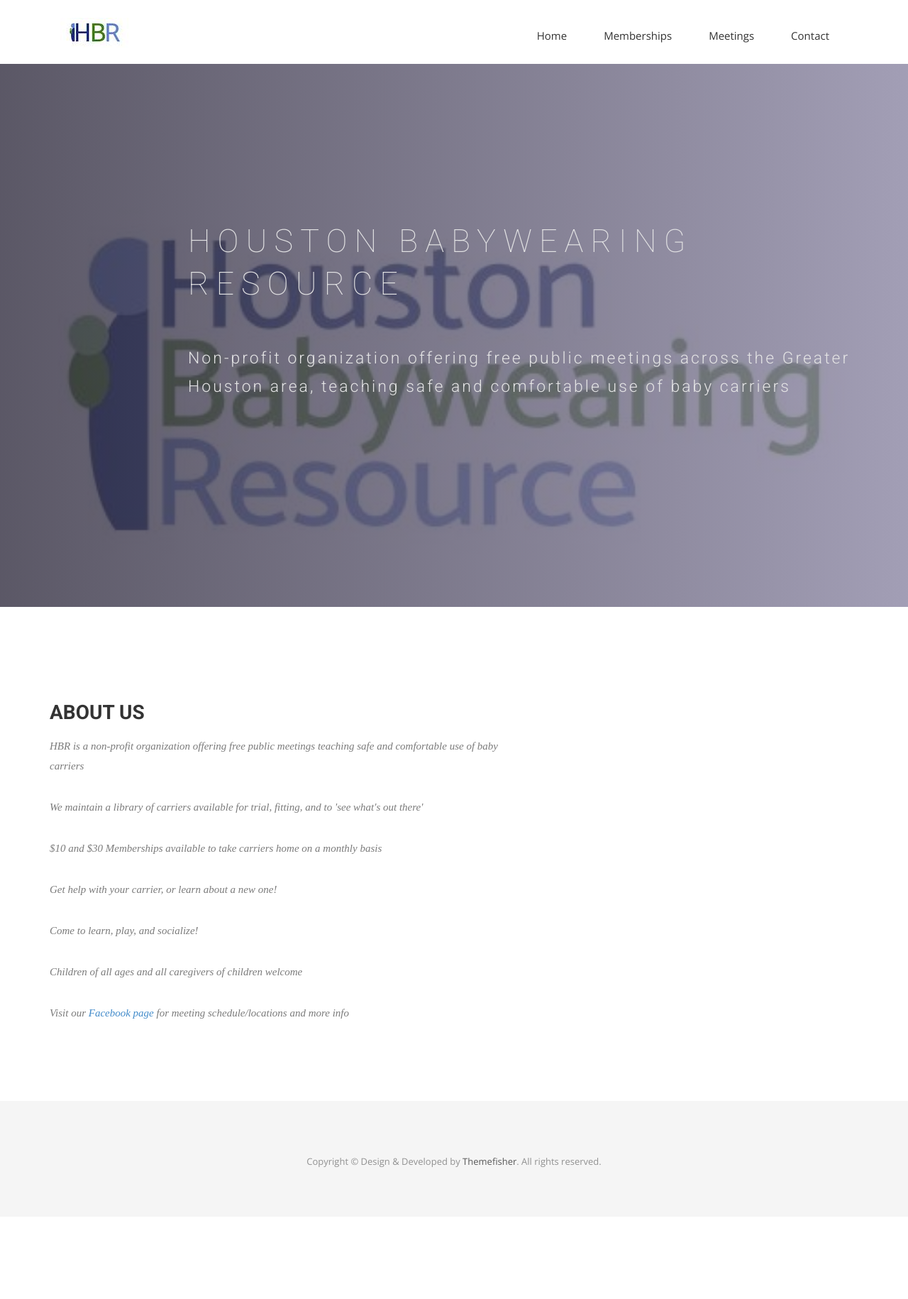
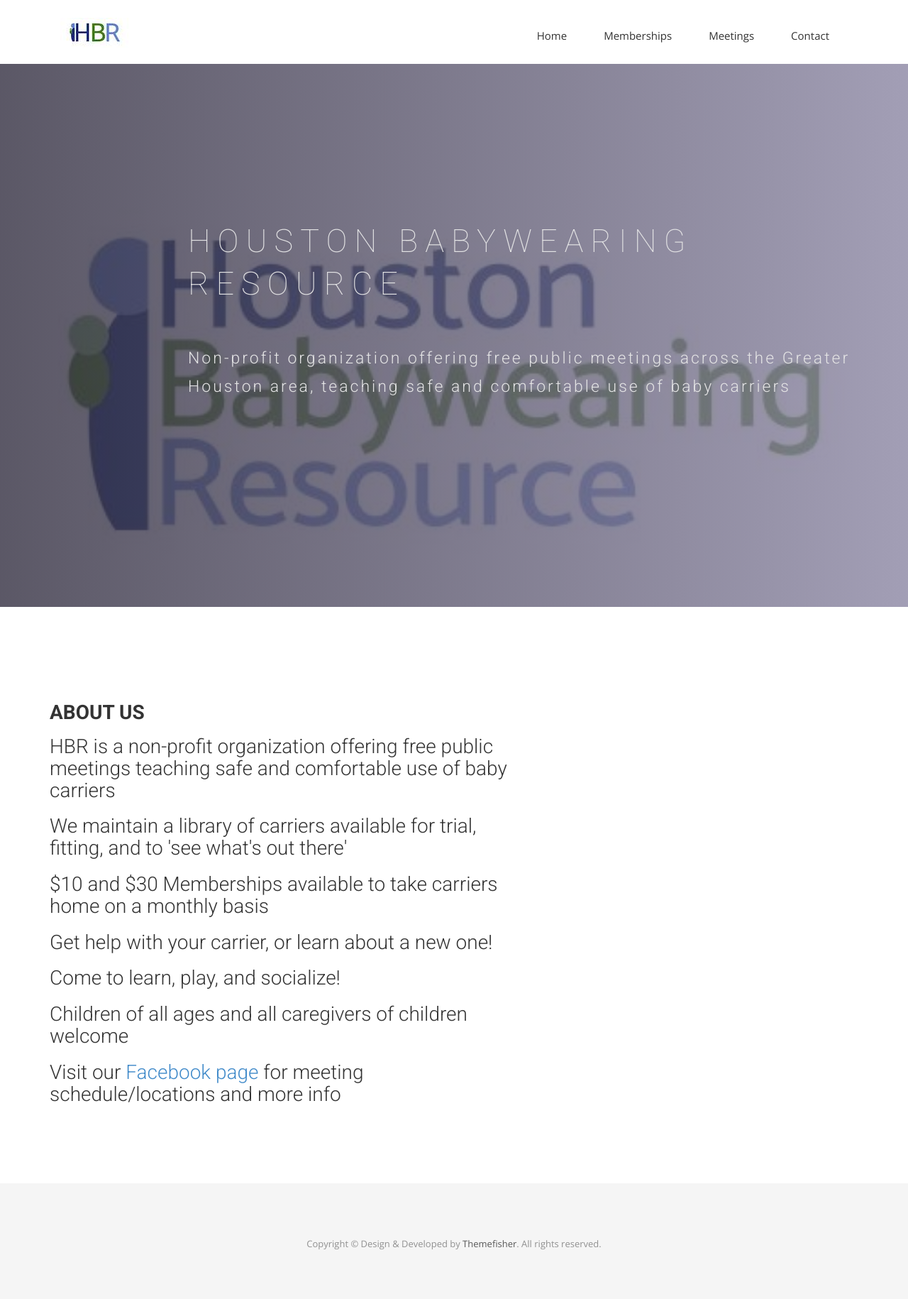
Before and after one commit to geckya/HBR, a Jekyll site: the page built from index.html, in a window 1280 px wide. Shown: the whole page at 71% size. Built offline with Jekyll 4.4.1, drawn with Linux system fonts in a browser that asks for light colours; nearby versions of some CDN libraries; some web fonts are replaced; before the commit the page ends 1714 px from its top, so only the background shows below that.

Commit message:
unitalicize

```diff
--- a/index.html
+++ b/index.html
@@ -25,13 +25,13 @@
         <div class="block">
           <div class="section-title">
             <h2>About Us</h2>
-            <p>HBR is a non-profit organization offering free public meetings teaching safe and comfortable use of baby carriers</p>
-	    <p>We maintain a library of carriers available for trial, fitting, and to 'see what's out there'</p>
-	    <p>$10 and $30 Memberships available to take carriers home on a monthly basis</p>
-	    <p>Get help with your carrier, or learn about a new one!</p>
-	    <p>Come to learn, play, and socialize!</p>
-	    <p>Children of all ages and all caregivers of children welcome </p>
-	    <p>Visit our <a href="https://www.facebook.com/HoustonBabywearing/">Facebook page</a> for meeting schedule/locations and more info</p>
+            <h3>HBR is a non-profit organization offering free public meetings teaching safe and comfortable use of baby carriers</h3>
+	    <h3>We maintain a library of carriers available for trial, fitting, and to 'see what's out there'</h3>
+	    <h3>$10 and $30 Memberships available to take carriers home on a monthly basis</h3>
+	    <h3>Get help with your carrier, or learn about a new one!</h3>
+	    <h3>Come to learn, play, and socialize!</h3>
+	    <h3>Children of all ages and all caregivers of children welcome </h3>
+	    <h3>Visit our <a href="https://www.facebook.com/HoustonBabywearing/">Facebook page</a> for meeting schedule/locations and more info</h3>
           </div>
         </div>
       </div><!-- .col-md-7 close -->
```
